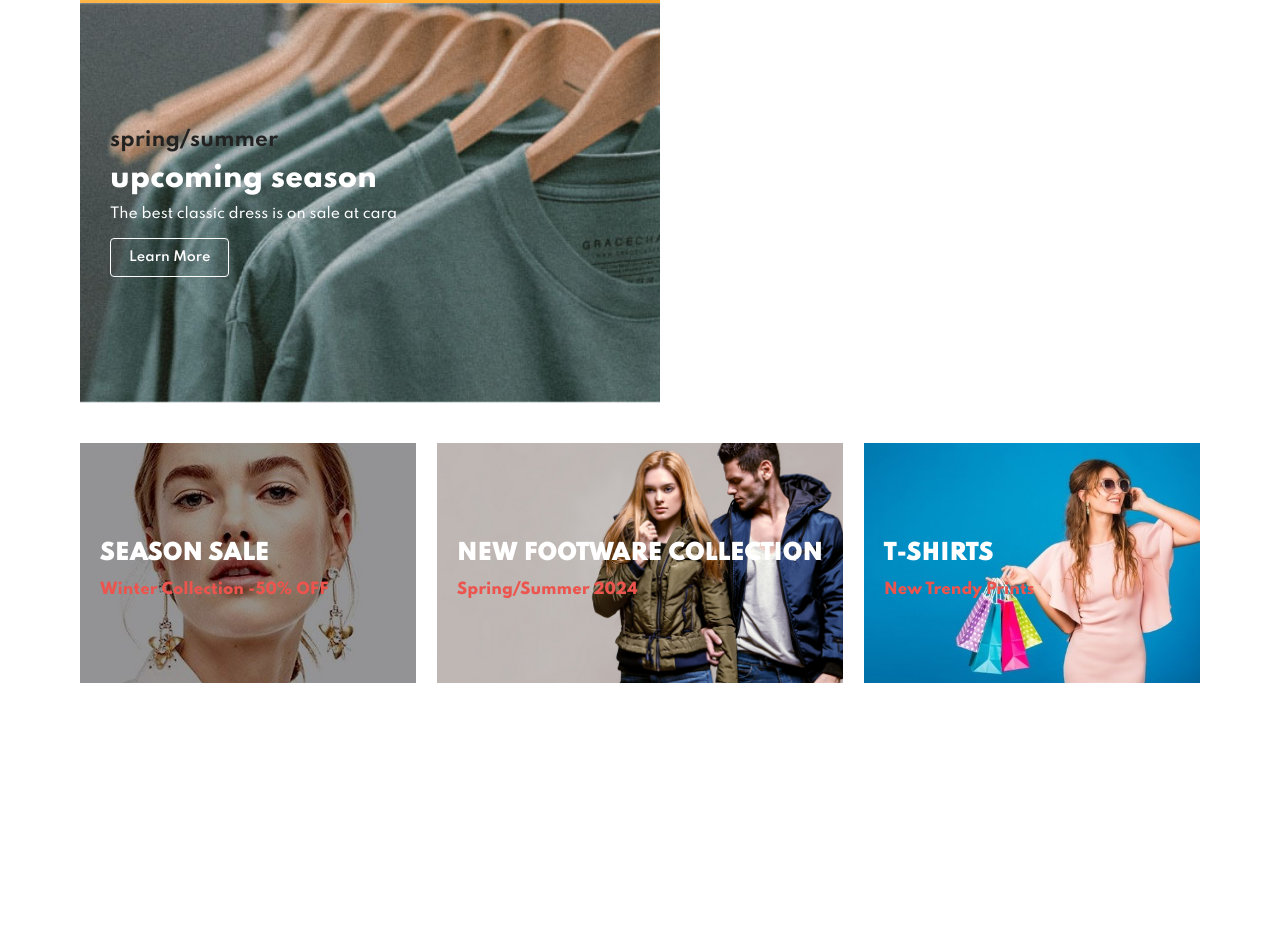
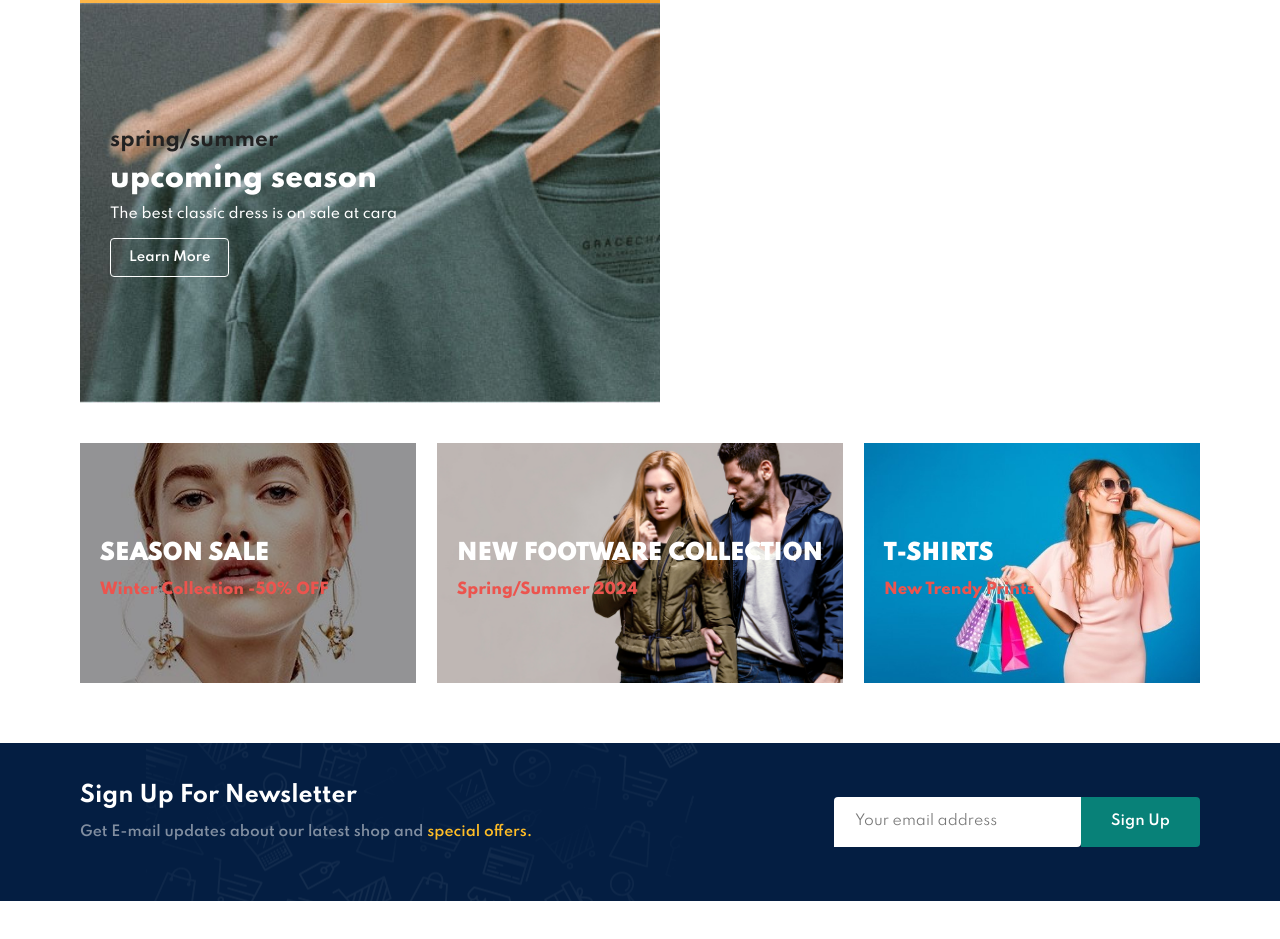
Before and after one commit to aravindsanalkumar/E-commerce-javascript, a plain HTML site: page index.html in a window 1280 px wide. Shown: the part 3947-4886 px from the top of the page. Before the commit the page ends 4650 px from the top, so only its background shows below. Drawn offline with Linux system fonts and the light colour scheme.

Commit message:
newsletter created

```diff
--- a/index.html
+++ b/index.html
@@ -370,6 +370,17 @@
             </div>
         </section>
 
+        <section id="newsletter" class="section-p1 section-m1">
+            <div class="newstext">
+                <h4>Sign Up For Newsletter</h4>
+                <p>Get E-mail updates about our latest shop and <span>special offers.</span></p>
+            </div>
+            <div class="form">
+                <input type="text" placeholder="Your email address">
+                <button class="normal">Sign Up</button>
+            </div>
+        </section>
+
         <script src="script.js"></script>
     </body>
 
--- a/style.css
+++ b/style.css
@@ -415,3 +415,55 @@ body {
 #banner3 .banner-box3{
   background-image: url(img/banner/b18.jpg);
 }
+
+#newsletter{
+  display: flex;
+  justify-content: space-between;
+  flex-wrap: wrap;
+  align-items: center;
+  background-image: url(img/banner/b14.png);
+  background-repeat: no-repeat;
+  background-position: 20% 30%;
+  background-color: #041e42;
+}
+
+#newsletter h4{
+  font-size:22px;
+  font-weight: 700;
+  color:#fff;
+}
+
+#newsletter p{
+  font-size: 14px;
+  font-weight: 600;
+  color: #818ea0;
+}
+
+#newsletter p span{
+  color: #ffbd27;
+}
+
+#newsletter .form{
+  display:flex;
+
+}
+
+#newsletter input{
+  height:3.125rem;
+  padding:0 1.25rem;
+  font-size: 14px;
+  width:80%;
+  border:1px solid transparent;
+  border-radius: 4px;
+  border-top-right-radius: 0;
+  border-bottom-left-radius: 0;
+  outline: none;
+}
+
+#newsletter button{
+  background-color: #088178;
+  color:#fff;
+  white-space:nowrap ;
+  border-top-left-radius: 0;
+  border-bottom-left-radius: 0;
+}
```
